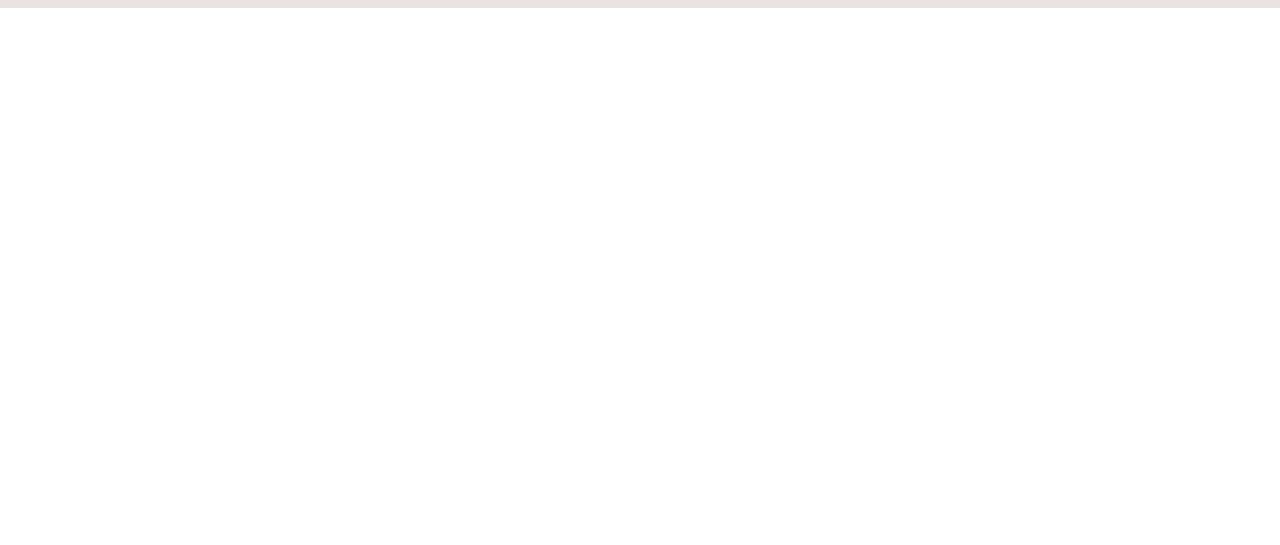
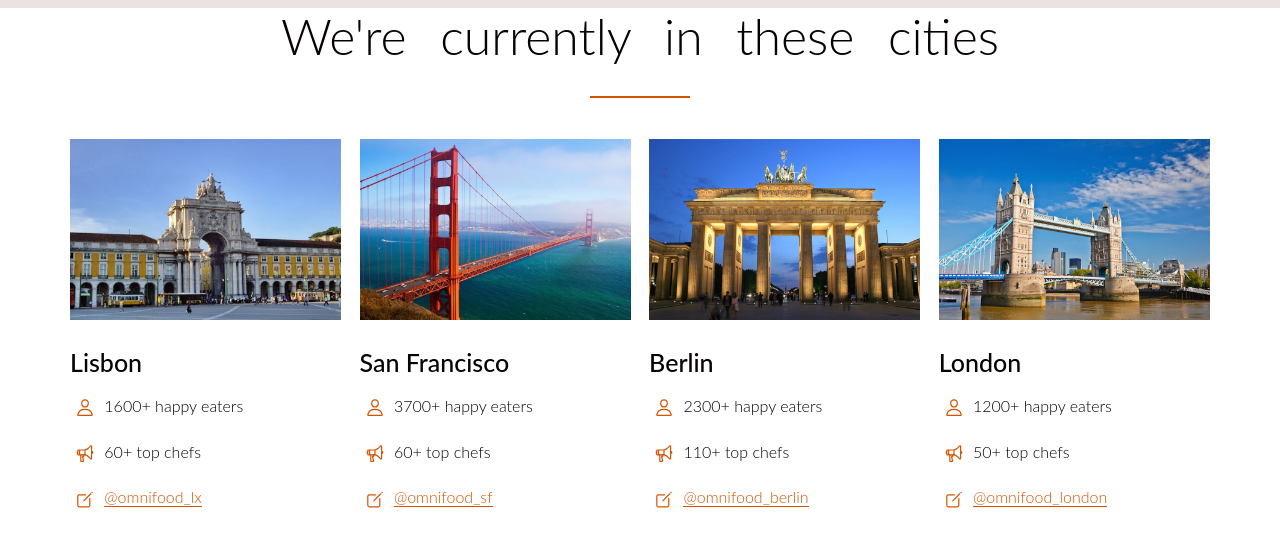
Before and after one commit to AvinashPandey2000/Omnifood, a plain HTML site: page index.html in a window 1280 px wide. Shown: the part 2350-2895 px from the top of the page. Before the commit the page ends 2358 px from the top, so only its background shows below. Drawn offline with nearby package versions, Linux system fonts and the light colour scheme; a web font is replaced by a local one.

Commit message:
designe the  city section

```diff
--- a/index.html
+++ b/index.html
@@ -176,12 +176,103 @@
             <a href="#" class="btn-app"></a><img src="resources/img/download-app-android.png" alt=""></a>
         </div>
 
+    </div>
+
+
+
+    <!-- -------------------------------------- -->
+    <!-- City Section  -->
+    <!-- -------------------------------------- -->
+
+    <section class="city-section">
+        <div class="row">
+            <h2>We're currently in these cities</h2>
+        </div>
+
+        <div class="row">
+            <div class="col span-1-of-4 box">
+                <img src="resources/img/lisbon-3.jpg" alt="city img">
+                <h3>Lisbon</h3>
+
+                <div class="city-featur">
+                   <p><ion-icon name="person-outline"></ion-icon>
+                    1600+ happy eaters</p>
+                </div>
+                <div class="city-featur">
+                    <ion-icon name="megaphone-outline"></ion-icon>
+                    60+ top chefs
+                </div>
+                <div class="city-featur">
+                    <ion-icon name="create-outline"></ion-icon>
+                    <a href="#">@omnifood_lx</a>
+                </div>
+
+            </div>
+
+
+            <div class="col span-1-of-4 box">
+                <img src="resources/img/san-francisco.jpg" alt="city img">
+                <h3>San Francisco</h3>
+
+                <div class="city-featur">
+                    <ion-icon name="person-outline"></ion-icon>
+                    3700+ happy eaters
+                </div>
+                <div class="city-featur">
+                    <ion-icon name="megaphone-outline"></ion-icon>
+                    60+ top chefs
+                </div>
+                <div class="city-featur">
+                    <ion-icon name="create-outline"></ion-icon>
+                    <a href="#">@omnifood_sf</a>
+                </div>
+
+            </div>
+
+
+            <div class="col span-1-of-4 box">
+                <img src="resources/img/berlin.jpg" alt="city img">
+                <h3>Berlin</h3>
+
+                <div class="city-featur">
+                    <ion-icon name="person-outline"></ion-icon>
+                    2300+ happy eaters
+                </div>
+                <div class="city-featur">
+                    <ion-icon name="megaphone-outline"></ion-icon>
+                    110+ top chefs
+                </div>
+                <div class="city-featur">
+                    <ion-icon name="create-outline"></ion-icon>
+                    <a href="#">@omnifood_berlin</a>
+                </div>
+
+            </div>
+
+            <div class="col span-1-of-4 box">
+                <img src="resources/img/london.jpg" alt="city img">
+                <h3>London</h3>
+
+                <div class="city-featur">
+                    <ion-icon name="person-outline"></ion-icon>
+                    1200+ happy eaters
+                </div>
+                <div class="city-featur">
+                    <ion-icon name="megaphone-outline"></ion-icon>
+                    50+ top chefs
+                </div>
+                <div class="city-featur">
+                    <ion-icon name="create-outline"></ion-icon>
+                   <a href="#">@omnifood_london</a>
+                </div>
+
+            </div>
         </div>
 
 
 
-    </div>
-</div>
+    </section>
+
 
 </body>
 </html>
--- a/resources/css/style.css
+++ b/resources/css/style.css
@@ -271,3 +271,43 @@ color: #bd4c02;
     padding-top: 25px;
     background-color: rgb(235, 226, 226);
 }
+
+/* -------------------------------------- */
+ /* city Section */
+/* -------------------------------------- */
+.box img{
+    width: 100%;
+    height: auto;
+    margin-bottom: 25px;
+}
+.box h3{
+    font-weight: 500;
+    font-size: 25px;
+}
+.city-featur{
+    margin-bottom: 25px;
+}
+.city-featur ion-icon{
+    display: inline-block;
+    width: 30px;
+    text-align: center;
+    color: #d35400;
+    font-size: 120%;
+    line-height: 120%;
+    vertical-align: middle;
+}
+
+
+.city-featur a:visited,
+.city-featur a:link{
+    text-decoration: none;
+    margin-top: -15px;
+    color: #d35400;
+    border-bottom: 1px solid #d35400;
+    transition: background-color 0.2s, color 0.2s;
+}
+.city-featur a:hover,
+.city-featur a:active{
+    color: #555;
+    border-bottom: 1px solid transparent;
+}
```
